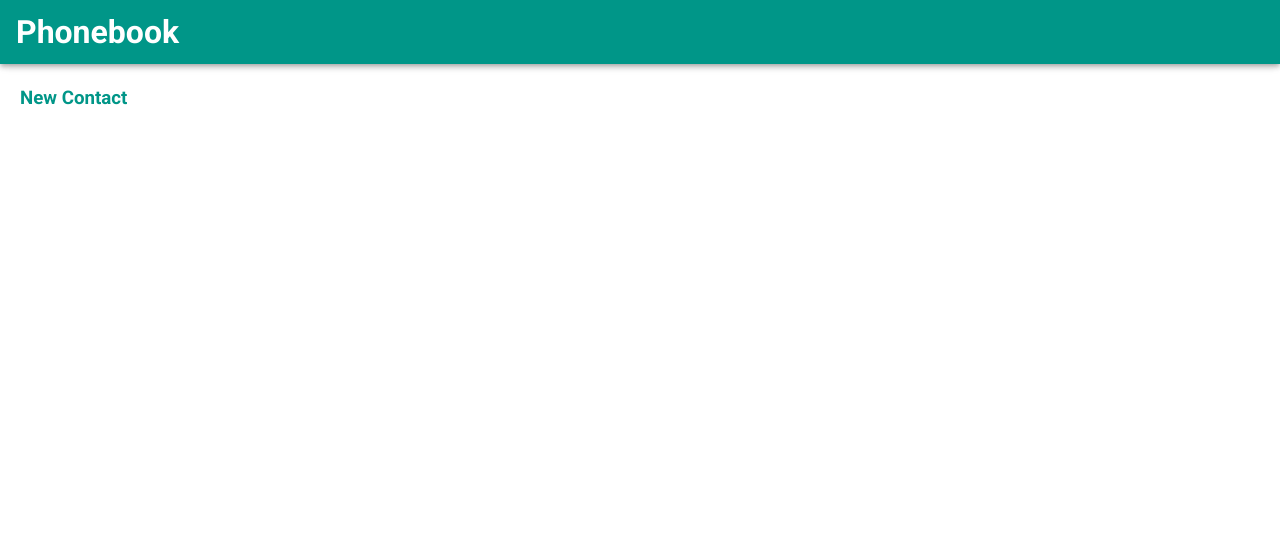
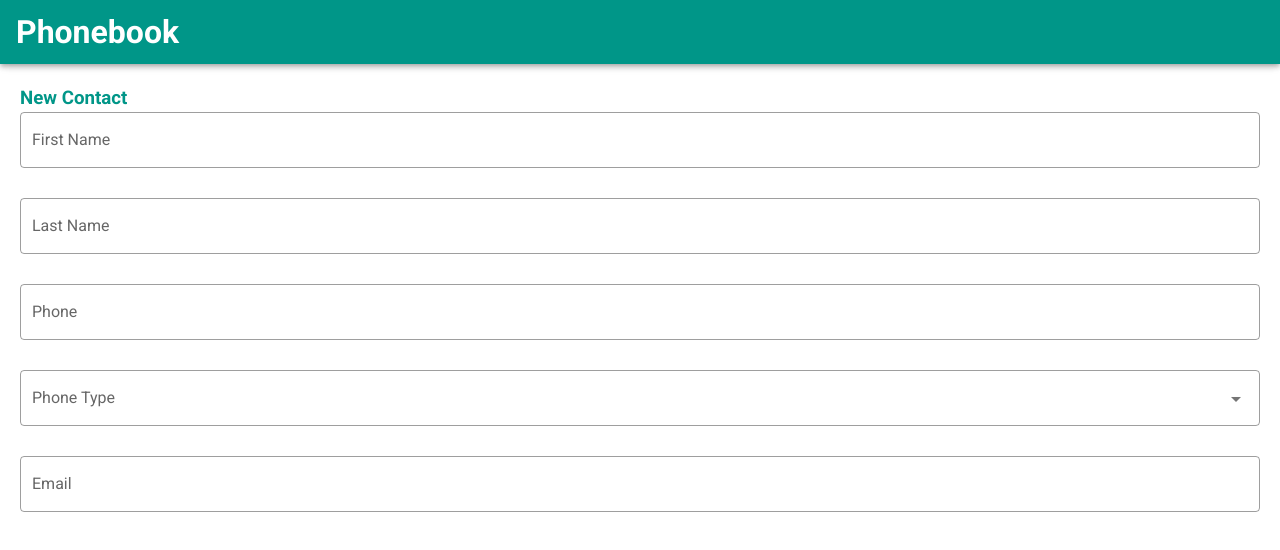
Before and after one commit to SpencerTruett/Vue-Phonebook, a Vue app: page / in a window 1280 px wide. Shown: the top 550 px of the page. Built offline with nearby package versions, Linux system fonts and the light colour scheme.

Commit message:
created basic form

```diff
--- a/src/components/ContactForm.vue
+++ b/src/components/ContactForm.vue
@@ -1,7 +1,13 @@
 <template>
   <div>
     <h3 class="teal--text">New Contact</h3>
-    <v-form></v-form>
+    <v-form>
+      <v-text-field outlined label="First Name" v-model="form.firstName" />
+      <v-text-field outlined label="Last Name" v-model="form.lastName" />
+      <v-text-field type="number" outlined label="Phone" v-model="form.phone" />
+      <v-select outlined label="Phone Type" :items="phoneTypeOptions" v-model="form.type" />
+      <v-text-field outlined label="Email" v-model="form.email" />
+    </v-form>
   </div>
 </template>
 
@@ -15,7 +21,8 @@ export default {
         phone: "",
         type: "",
         email: ""
-      }
+      },
+      phoneTypeOptions: ["Home", "Cell", "Office"]
     };
   }
 };
```
